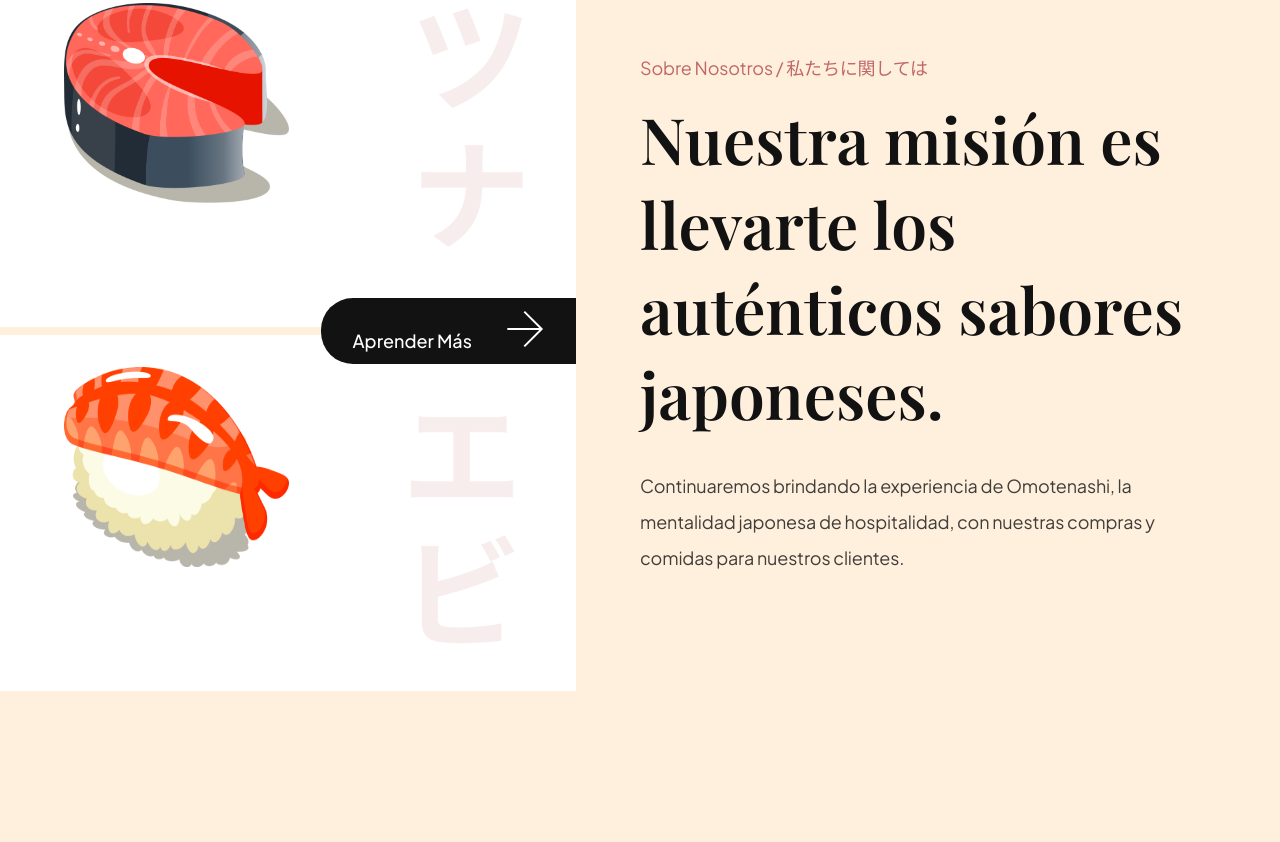
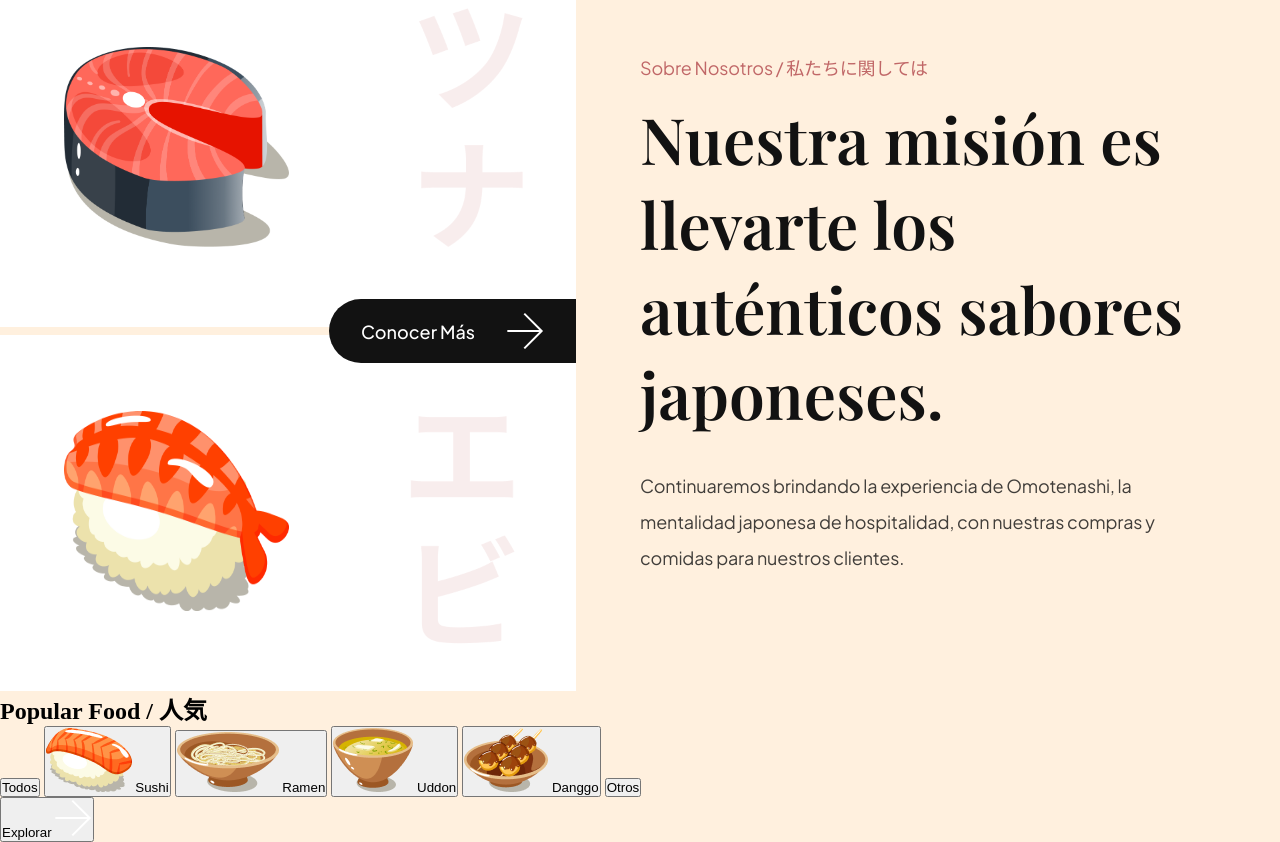
Before and after one commit to julioguerrero131/sushi-landing-page, a website built with Vite: page index.html in a window 1280 px wide. Shown: the part 879-1721 px from the top of the page. Before the commit the page ends 1570 px from the top, so only its background shows below. Built offline with nearby package versions, Linux system fonts and the light colour scheme.

```diff
--- a/css/sections/about.css
+++ b/css/sections/about.css
@@ -16,7 +16,7 @@
 .about-us__image div {
   padding: 32px 64px;
   flex: 1;
-  align-items: center;
+  align-content: center;
   background-position: center;
   background-repeat: no-repeat;
   background-size: contain;
@@ -42,6 +42,8 @@
 }
 
 .about-us__button {
+  display: flex;
+  align-items: center;
   position: absolute;
   right: 0;
   padding: 12px 32px;
--- a/index.html
+++ b/index.html
@@ -89,7 +89,7 @@
       </div>
 
       <button class="about-us__button">
-        Aprender Más
+        Conocer Más
         <img src="assets/arrow-right.svg" alt="aprender mas">
       </button>
 
@@ -105,6 +105,44 @@
     </div>
   </section>
 
+  <section class="popular-foods" id="menu">
+    <h2 class="popular-foods__title">Popular Food / 人気</h2>
+
+    <div class="popular-foods__filters sushi__hide-scrollbar">
+      <button class="popular-foods__filters-btn active">
+        Todos
+      </button>
+      <button class="popular-foods__filters-btn">
+        <img src="assets/sushi-9.png" alt="sushi9">
+        Sushi
+      </button>
+      <button class="popular-foods__filters-btn">
+        <img src="assets/sushi-8.png" alt="sushi8">
+        Ramen
+      </button>
+      <button class="popular-foods__filters-btn">
+        <img src="assets/sushi-7.png" alt="sushi7">
+        Uddon
+      </button>
+      <button class="popular-foods__filters-btn">
+        <img src="assets/sushi-6.png" alt="sushi6">
+        Danggo
+      </button>
+      <button class="popular-foods__filters-btn">
+        Otros
+      </button>
+    </div>
+
+    <div class="popular-foods__catalogue">
+      <!-- javascript -->
+    </div>
+
+    <button class="popular-foods__button">
+      Explorar
+      <img src="assets/arrow-right.svg" alt="arrow-right">
+    </button>
+  </section>
+
   <script src="/js/script.js" type="module"></script>
 </body>
 
```
